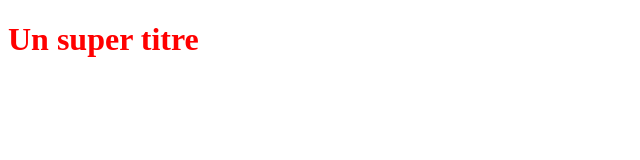
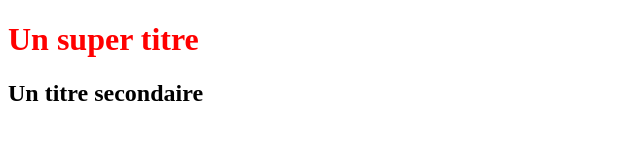
Before and after one commit to SAGNONDrissa/OCProject2, a plain HTML site: page index.html in a window 1280 px wide. Shown: the whole page, without its empty margins (0-640 px from the left). Drawn offline with Linux system fonts and the light colour scheme.

Commit message:
Ajout d'un titre secondaire

```diff
--- a/index.html
+++ b/index.html
@@ -5,6 +5,6 @@
 	</head>
 	<body>
 		<h1>Un super titre</h1>
+		<h2>Un titre secondaire</h2>
 	</body>
-
 </html>
```
Lines whose indentation alone changed are shown as unchanged.
